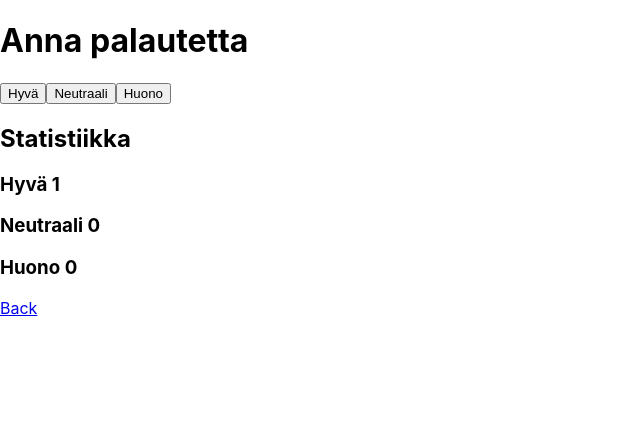
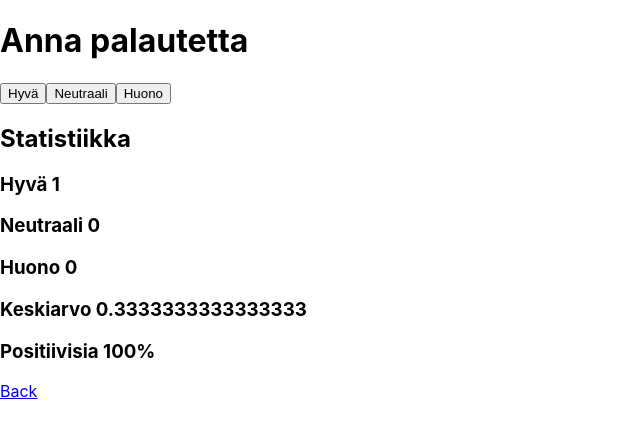
Before and after one commit to OLAVIV/React-All-Parts, a React (Create React App) app: page /statisticsapp in a window 1280 px wide. Both pictures are taken after a click on the button "Hyvä". Shown: the top 438 px of the page, without its empty margins (0-640 px from the left). Built offline with nearby package versions, Linux system fonts and the light colour scheme.

Commit message:
Part 1.7

```diff
--- a/src/Pages/StatisticsApp.tsx
+++ b/src/Pages/StatisticsApp.tsx
@@ -20,6 +20,7 @@
   const hanskaaHuono = (event: React.MouseEvent<HTMLButtonElement>) => {
     setHuono(huono + 1)
   }
+  const ArvioCount = hyvä + neutraali + huono
   return (
     <div>
       <div>
@@ -43,6 +44,13 @@
         <h3>
           {"Huono " + huono}
         </h3>
+        <h3>
+          {"Keskiarvo " + (ArvioCount)/3}
+        </h3>
+        {
+        ArvioCount > 0 &&
+        <h3>{"Positiivisia " + (hyvä + neutraali) /ArvioCount * 100 + "%"}</h3>
+        }
       </div>
       <Link to='./'>Back</Link>
     </div>
```
